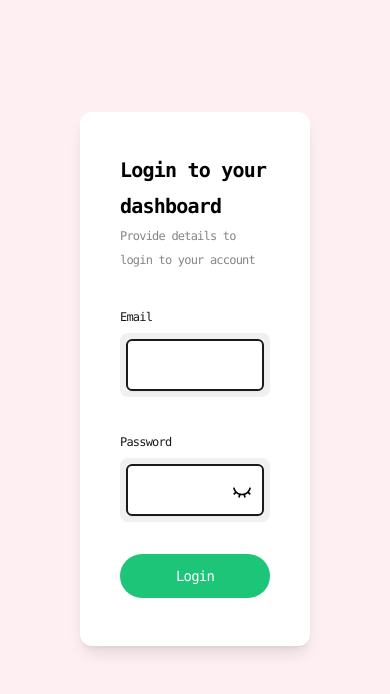
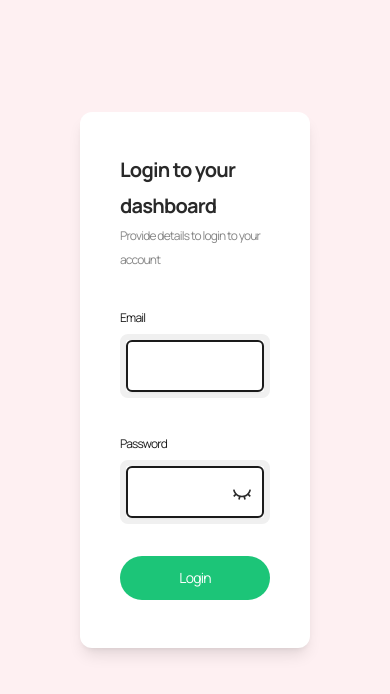
Before and after one commit to Orhmo/SpaceX, a React (Create React App) app: page / in a window 390 px wide. Shown: the top 694 px of the page. Built offline with nearby package versions, Linux system fonts and the light colour scheme.

Commit message:
Feat: Update

```diff
--- a/package.json
+++ b/package.json
@@ -12,6 +12,7 @@
     "@types/react": "^18.0.28",
     "@types/react-dom": "^18.0.11",
     "aos": "^2.3.4",
+    "autoprefixer": "^10.4.13",
     "graphql": "^16.6.0",
     "react": "^18.2.0",
     "react-dom": "^18.2.0",
@@ -27,6 +28,7 @@
     "test": "react-scripts test",
     "eject": "react-scripts eject",
     "lint": "eslint src/**/*.tsx",
+    "build:css": "postcss src/index.css -o src/index.css",
     "lint:fix": "eslint --fix 'src/**/*.{js,jsx,ts,tsx,json}'",
     "format": "prettier --write 'src/**/*.{js,jsx,ts,tsx,css,md,json}' --config ./.prettierrc"
   },
@@ -57,6 +59,8 @@
     "eslint-plugin-prettier": "^4.2.1",
     "eslint-plugin-react": "^7.32.2",
     "eslint-plugin-react-hooks": "^4.6.0",
+    "postcss": "^8.4.21",
+    "postcss-cli": "^10.1.0",
     "prettier": "^2.8.4",
     "tailwindcss": "^3.2.7"
   }
--- /dev/null
+++ b/postcss.config.tsx
@@ -0,0 +1,6 @@
+module.exports = {
+    plugins: {
+      "tailwindcss": {},
+      "autoprefixer": {},
+    }
+  }
--- a/src/index.css
+++ b/src/index.css
@@ -1,15 +1,11 @@
+@import url('https://fonts.googleapis.com/css2?family=Manrope:wght@200;300;400;500;600;700;800&display=swap');
+
 @tailwind base;
 @tailwind components;
 @tailwind utilities;
 
-body {
-  margin: 0;
-  font-family: -apple-system, BlinkMacSystemFont, 'Segoe UI', 'Roboto', 'Oxygen', 'Ubuntu',
-    'Cantarell', 'Fira Sans', 'Droid Sans', 'Helvetica Neue', sans-serif;
-  -webkit-font-smoothing: antialiased;
-  -moz-osx-font-smoothing: grayscale;
+@layer base {
+  body {
+    @apply font-primary text-[#292929];
+  }
 }
-
-code {
-  font-family: source-code-pro, Menlo, Monaco, Consolas, 'Courier New', monospace;
-}
--- a/src/pages/Auth.tsx
+++ b/src/pages/Auth.tsx
@@ -15,13 +15,13 @@ const Auth: React.FC = () => {
   }, [])
 
   return (
-    <div className='flex h-screen font-mono tracking-tighter'>
+    <div className='flex h-screen tracking-tighter'>
       <div className='hidden md:block md:w-[45%] bg-cover bg-center'>
         <div data-aos='fade-right' data-aos-easing='ease-in-sine' data-aos-duration={1000}>
           <Welcome />
         </div>
       </div>
-      <div className='w-full md:w-[55%] bg-[#FEF0F2] px-16 py-8 md:p-16'>
+      <div className='w-full md:w-[55%] bg-[#FEF0F2] px-16 py-8 md:px-16'>
         <div data-aos='fade-left' data-aos-easing='ease-in-sine' data-aos-duration={2000}>
           <UserContextProvider>
             <Login />
--- a/src/utils/Data.tsx
+++ b/src/utils/Data.tsx
@@ -6,7 +6,7 @@ const Blob = [
   {
     src: One,
     style:
-      'justify-center bg-[#FEF0F2] border-[#FCB6C0] border-[1px] rounded-2xl pt-[8px] overflow-hidden w-[100px] h-[65px]',
+      'justify-center bg-[#FEF0F2] border-[#FCB6C0] border-[1px] rounded-2xl pt-[4px] overflow-hidden w-[100px] h-[80px]',
     head: 'Monitor your Earnings',
     des: 'Easily see how much your busineses are earning on each transaction and watch your earnings rise.',
   },
@@ -14,7 +14,7 @@ const Blob = [
   {
     src: Two,
     style:
-      'bg-[#E1F3FF] border-[#B3E2FE] border-[1px] rounded-2xl pt-[9px] overflow-hidden w-[100px] h-[65px]',
+      'bg-[#E1F3FF] border-[#B3E2FE] border-[1px] rounded-2xl pt-[4px] overflow-hidden w-[100px] h-[80px]',
     head: 'Manage your Businesses',
     des: 'Easily see how much your businesses are earning on each transaction and watch your earnings rise.',
   },
@@ -23,7 +23,7 @@ const Blob2 = [
   {
     src: Three,
     style:
-      'bg-[#FEF7E1] border-[#FDEDBE] border-[1px] rounded-2xl pt-[7px] overflow-hidden w-[100px] h-[65px] ',
+      'bg-[#FEF7E1] border-[#FDEDBE] border-[1px] rounded-2xl pt-[4px] overflow-hidden w-[100px] h-[80px] ',
     head: 'Delegate to Staff',
     des: 'Easily see how much your businesses are earning on each transaction and watch your earnings rise.',
   },
--- a/tailwind.config.js
+++ b/tailwind.config.js
@@ -4,7 +4,11 @@ module.exports = {
     "./src/**/*.{js,jsx,ts,tsx}",
   ],
   theme: {
-    extend: {},
+    extend: {
+      fontFamily: {
+        primary: [ 'Manrope', 'sans-serif']
+      },
+    },
   },
   plugins: [],
 }
```
Also changed, not shown: 1 other file (tests, documents, lock files or other folders).
